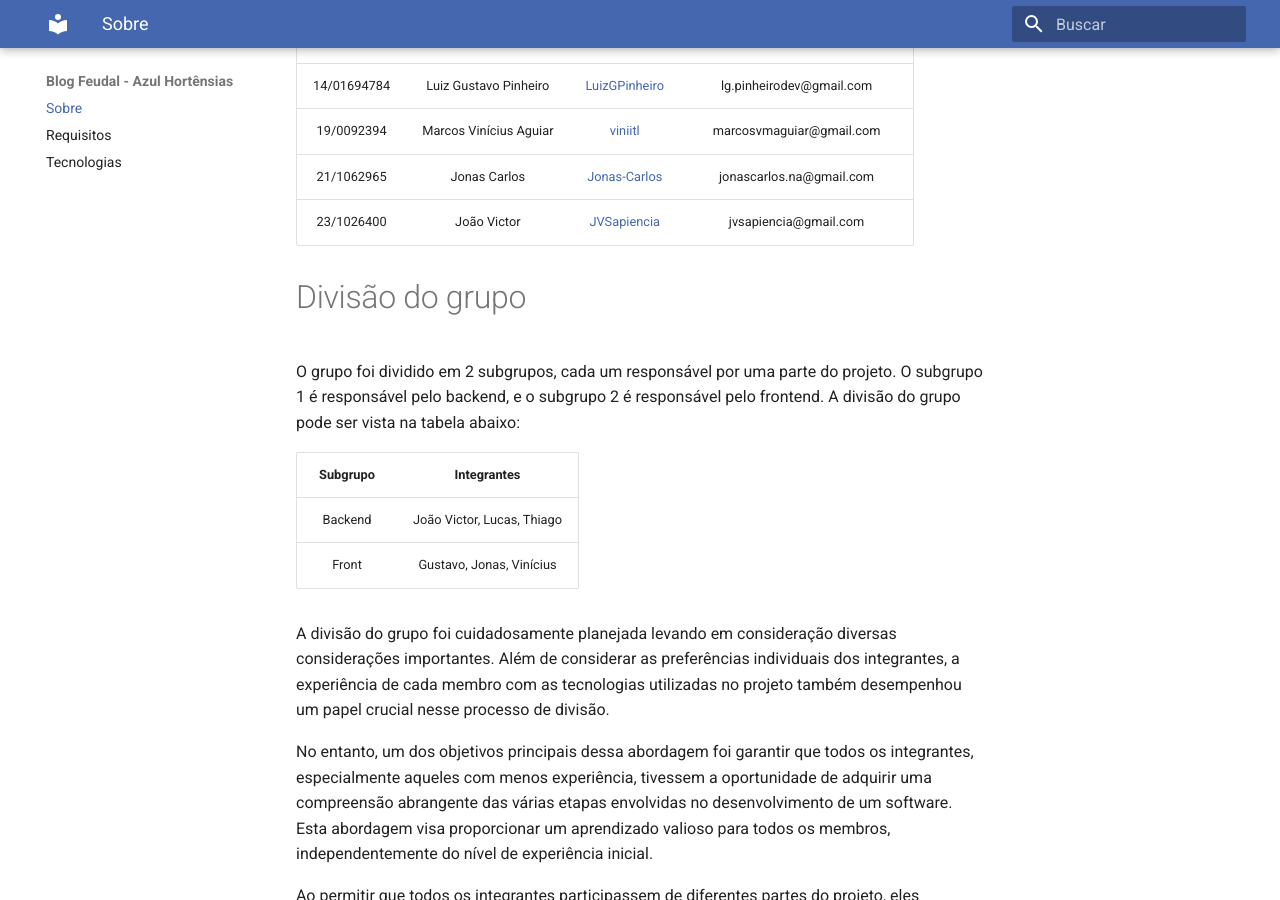
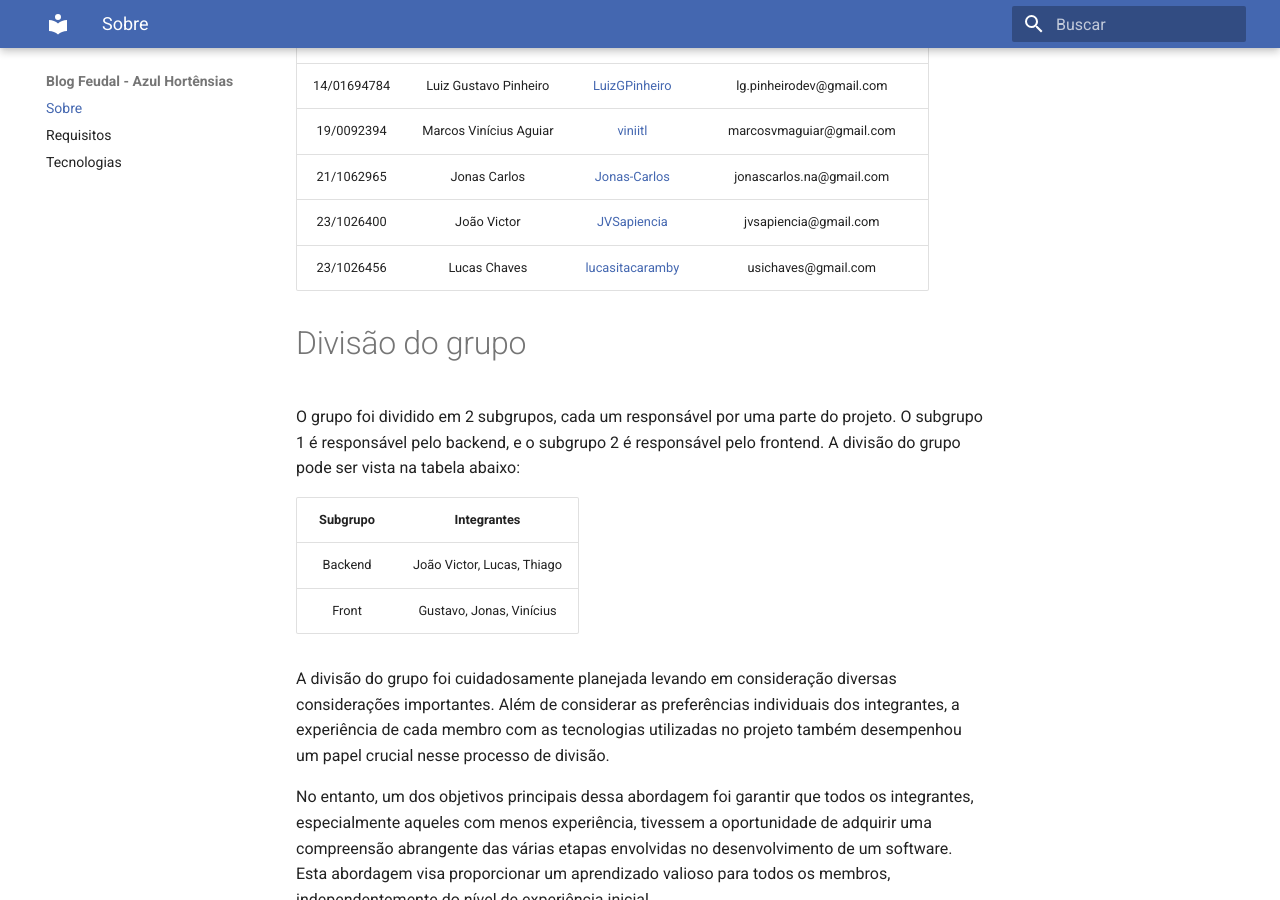
Before and after one commit to thiagolopess/DS-Blog-Azul-Hortencias, an MkDocs documentation site: the page built from docs/index.md, in a window 1280 px wide and 900 px high, scrolled down 531 px. Built offline with MkDocs 1.6.1 and Material for MkDocs 9.7.7, drawn with Linux system fonts in a browser that asks for light colours.

Commit message:
Adiciona nome de integrante

```diff
--- a/docs/index.md
+++ b/docs/index.md
@@ -12,6 +12,7 @@ Matrícula | Nome | GitHub | E-mail|
 | 19/0092394 | Marcos Vinícius Aguiar | [viniitl](https://github.com/viniitl) | marcosvmaguiar@gmail.com
 | 21/1062965 | Jonas Carlos | [Jonas-Carlos](https://github.com/Jonas-Carlos) | jonascarlos.na@gmail.com
 | 23/1026400 | João Victor | [JVSapiencia](https://github.com/JVSapiencia) | jvsapiencia@gmail.com
+| 23/1026456 | Lucas Chaves | [lucasitacaramby](https://github.com/lucasitacaramby) | usichaves@gmail.com
 
 # Divisão do grupo
 O grupo foi dividido em 2 subgrupos, cada um responsável por uma parte do projeto. O subgrupo 1 é responsável pelo backend, e o subgrupo 2 é responsável pelo frontend. A divisão do grupo pode ser vista na tabela abaixo:
```
Also changed, not shown: README.md (+1 -0 lines).
